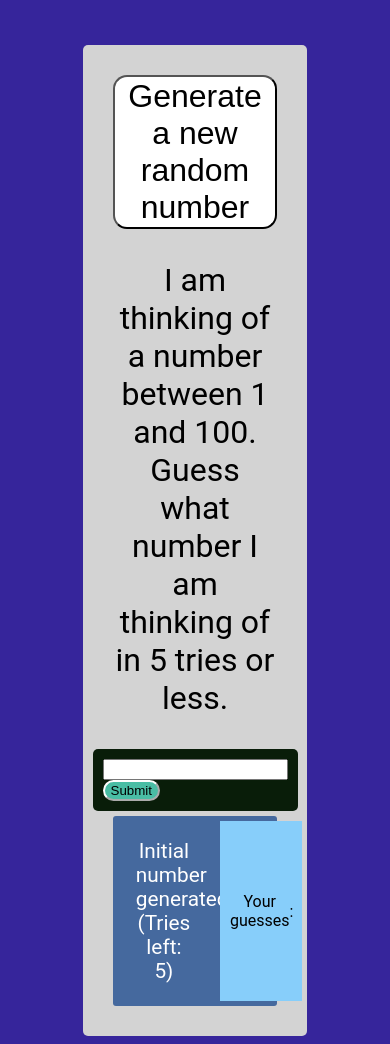
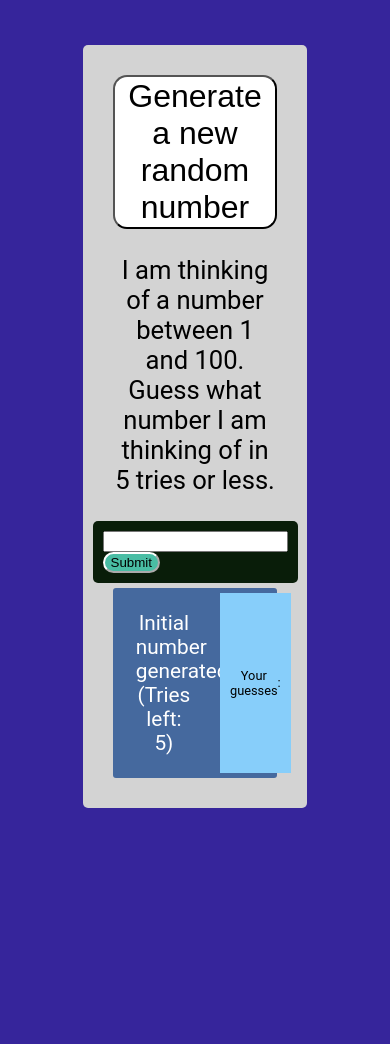
Before and after one commit to froilanenriquez3/FroilanEnriquezDWEC, a PHP site: page /P3_1/index.html in a window 390 px wide. After the commit the page ends 808 px from the top, so only its background shows below. Run offline with PHP 8.4, Linux system fonts and the light colour scheme.

Commit message:
Added styles

```diff
--- a/P3_1/style.css
+++ b/P3_1/style.css
@@ -1,3 +1,10 @@
+@media only screen and (max-width: 768px) {
+    /* For mobile phones: */
+    p {
+      font-size: 80%;
+    }
+  }
+
 body{
     display: flex;
     justify-content: center;
```
